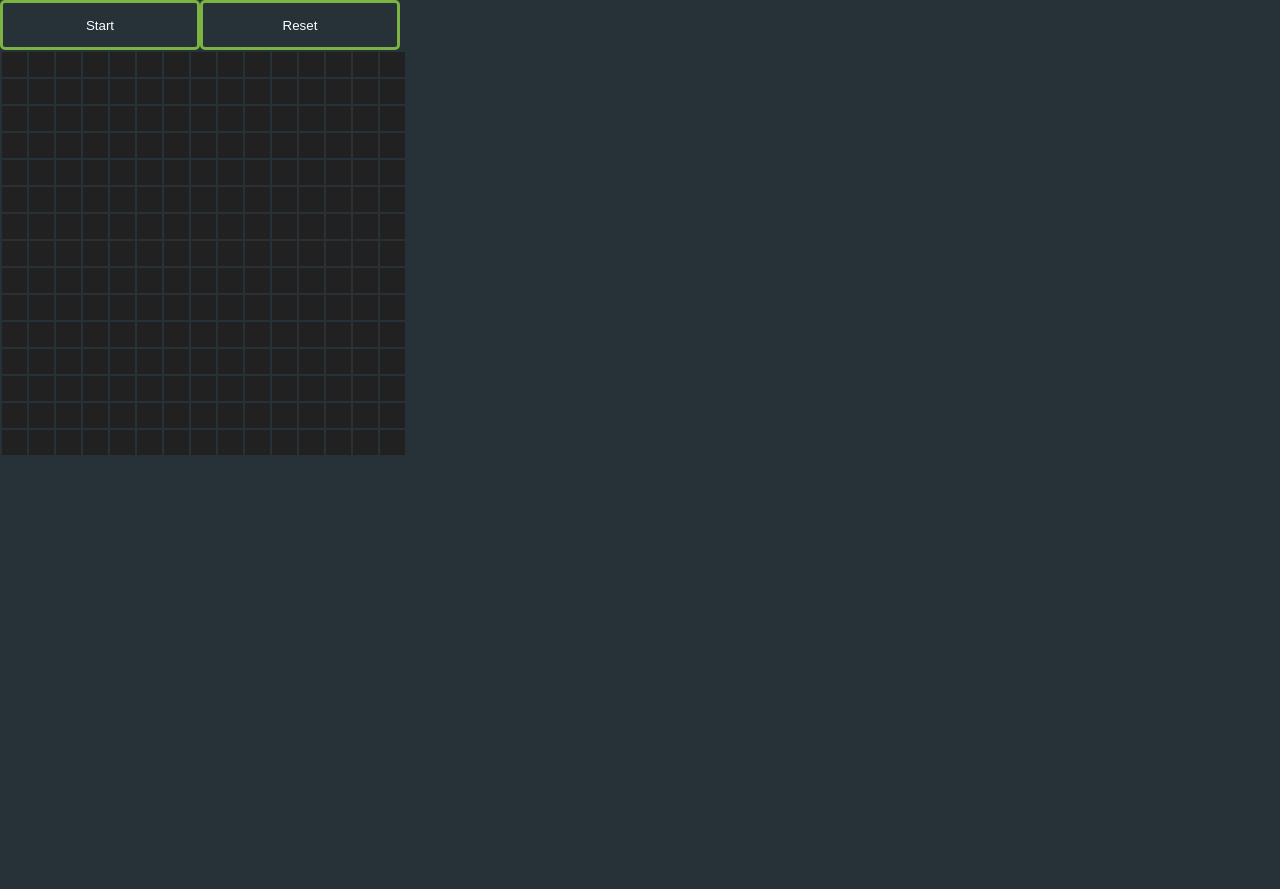
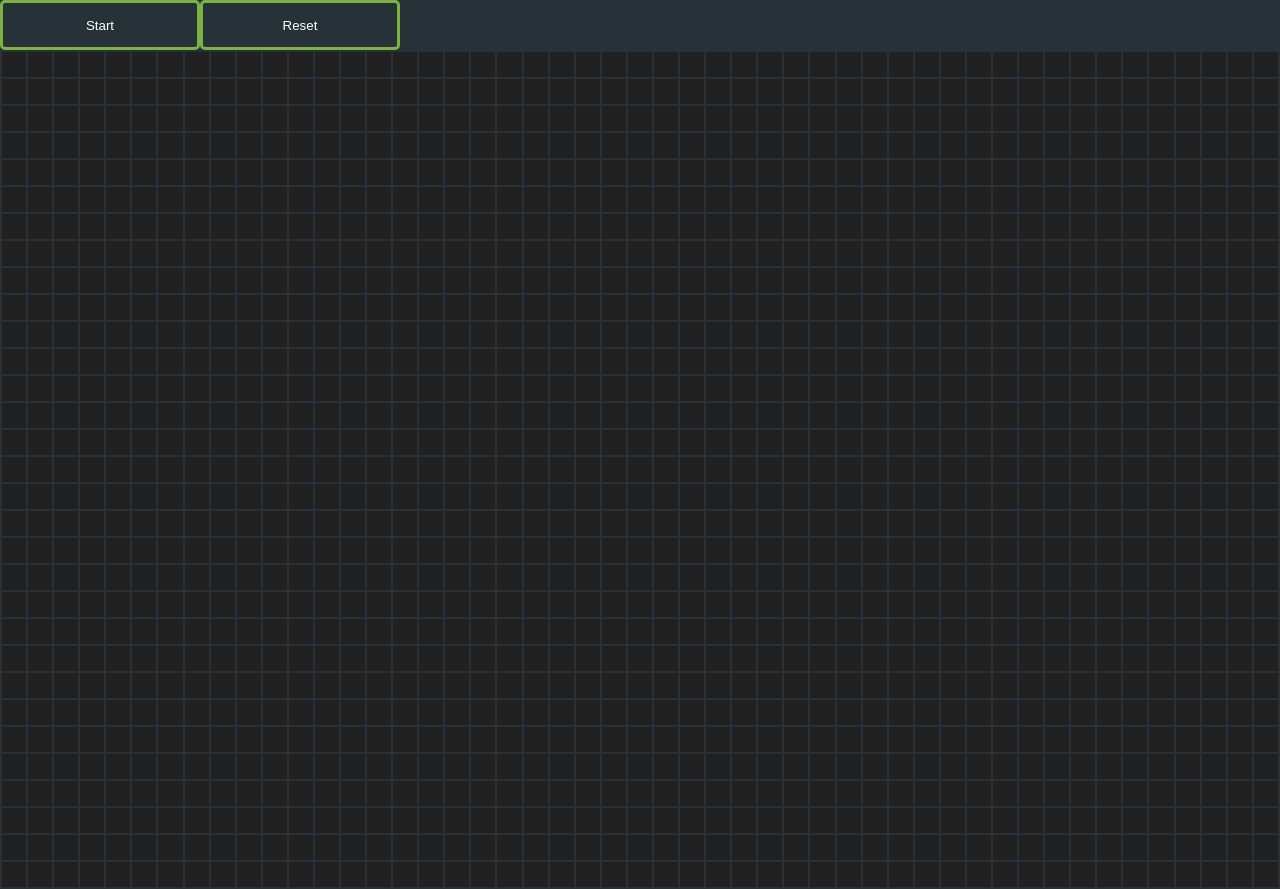
Before and after one commit to dcevpersonal/Game-Of-Life-Conway, a React (Create React App) app: page / in a window 1280 px wide. Before the commit the page ends 800 px from the top, so only its background shows below. Built offline with nearby package versions, Linux system fonts and the light colour scheme.

Commit message:
Optimization

```diff
--- a/src/components/Blocks/Grid.tsx
+++ b/src/components/Blocks/Grid.tsx
@@ -9,10 +9,10 @@ interface props {
 }
 
 function Grid(props: props) {
-  //   const row = Math.round(window.innerHeight / 26);
-  //   const col = Math.round(window.innerWidth / 26);
-  const row = 15;
-  const col = 15;
+  const row = Math.round(window.innerHeight / 26);
+  const col = Math.round(window.innerWidth / 26);
+  //   const row = 15;
+  //   const col = 15;
 
   const operations = [
     [-1, -1],
@@ -46,14 +46,13 @@ function Grid(props: props) {
   }, []);
 
   const setMouseDown = useCallback((r: number, c: number, v: number) => {
-    setSquare(r, c);
     setMouseHold(true);
     setHoldingValue(v);
   }, []);
 
   const setMouseUp = useCallback((r: number, c: number) => {
+    setMouseHold(false);
     setSquare(r, c);
-    setMouseHold(false);
   }, []);
 
   const setMouseLeave = useCallback((r: number, c: number) => {
@@ -131,7 +130,6 @@ function Grid(props: props) {
               onMouseLeave={setMouseLeave}
               onMouseDown={setMouseDown}
               onMouseUp={setMouseUp}
-              onClick={setSquare}
             />
           );
         })}
--- a/src/components/Blocks/Row.tsx
+++ b/src/components/Blocks/Row.tsx
@@ -7,7 +7,6 @@ interface props {
   onMouseLeave(r: number, c: number): void;
   onMouseDown(r: number, c: number, v: number): void;
   onMouseUp(r: number, c: number): void;
-  onClick(r: number, c: number): void;
   col: Array<number>;
 }
 
@@ -24,7 +23,6 @@ function Row(props: props) {
             onMouseLeave={useCallback(props.onMouseLeave, [])}
             onMouseDown={useCallback(props.onMouseDown, [])}
             onMouseUp={useCallback(props.onMouseUp, [])}
-            onClick={useCallback(props.onClick, [])}
           />
         );
       })}
--- a/src/components/Blocks/Square.tsx
+++ b/src/components/Blocks/Square.tsx
@@ -7,7 +7,6 @@ interface props {
   onMouseLeave(r: number, c: number): void;
   onMouseDown(r: number, c: number, v: number): void;
   onMouseUp(r: number, c: number): void;
-  onClick(r: number, c: number): void;
   active: number;
 }
 
@@ -25,9 +24,6 @@ function Square(props: props) {
       onMouseUp={() => {
         props.onMouseUp(props.row, props.col);
       }}
-      onClick={() => {
-        props.onClick(props.row, props.col);
-      }}
     ></td>
   );
 }
```
